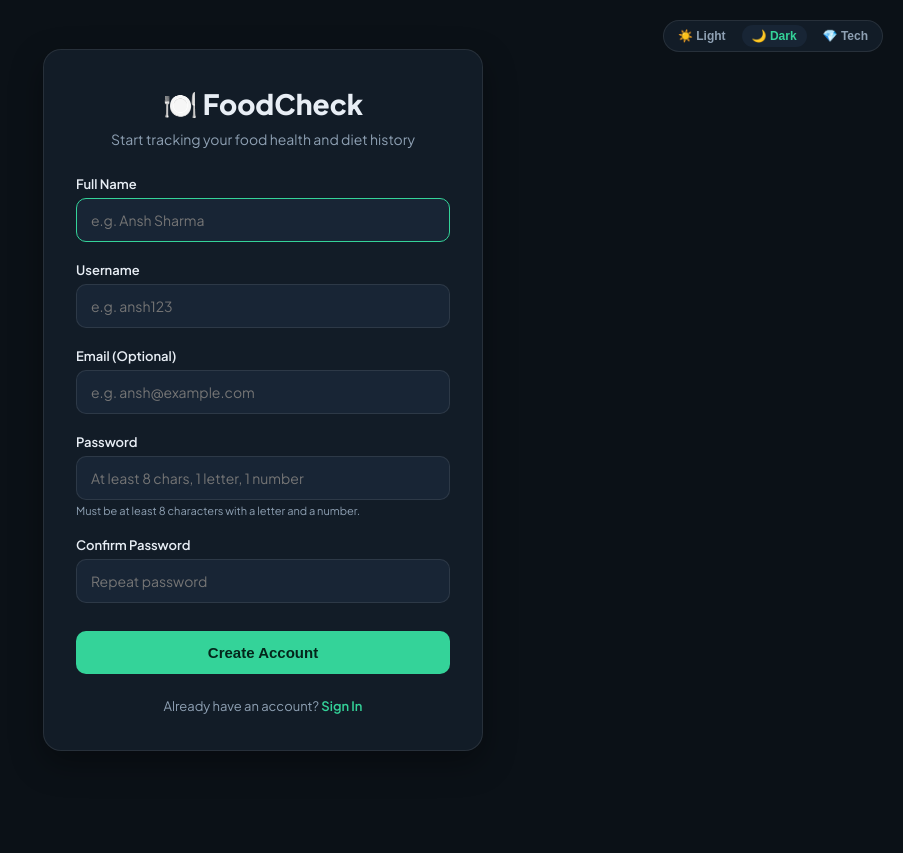
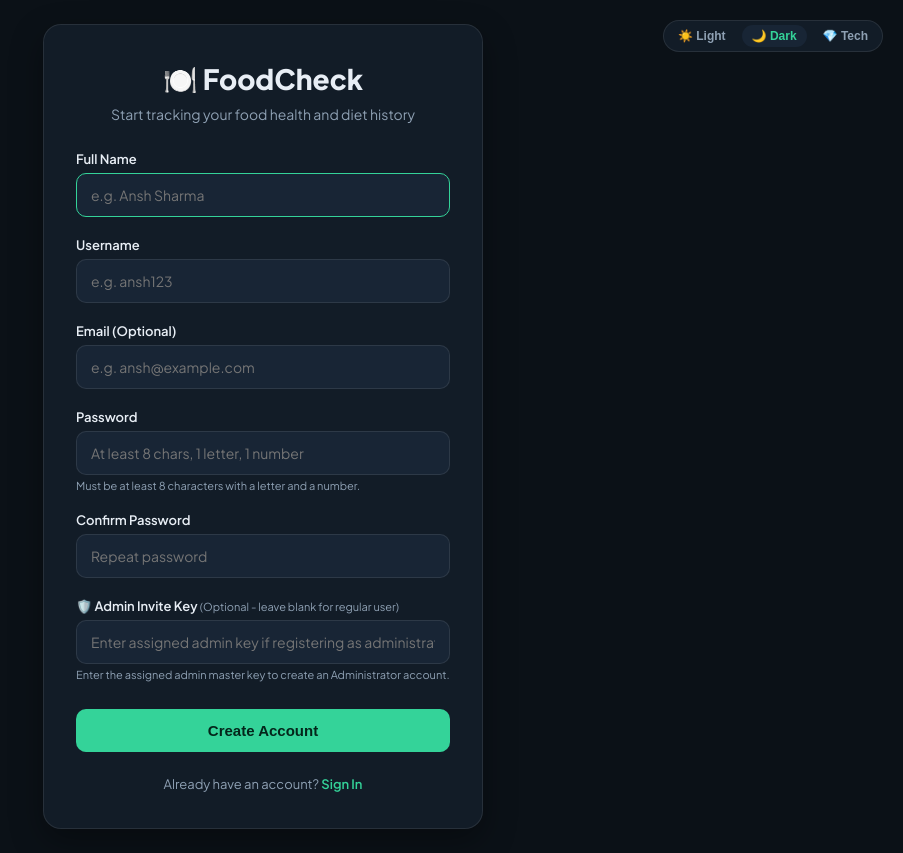
Before and after one commit to Madryon/Food-Safety-Checker, a Flask app: page /register in a window 1280 px wide. Shown: the whole page, without its empty margins (377-1280 px from the left). Before the commit the page ends 751 px from the top, so only its background shows below. Run offline with Flask 3, Linux system fonts and the light colour scheme; some libraries are stand-ins or nearby versions.

Commit message:
Add master admin password, front-page admin login option, and invite key registration

```diff
--- a/app.py
+++ b/app.py
@@ -23,6 +23,7 @@ from flask_login import current_user, login_user, logout_user
 from extensions import db, migrate, login_manager, csrf, limiter
 from models import (
     User,
+    AdminInviteKey,
     Scan,
     ActivityLog,
     UserSession,
@@ -793,6 +794,8 @@ def auth_register():
         username = raw_username.lower().replace(" ", "_")
         password = (data.get("password") or "").strip()
         name = (data.get("name") or raw_username or username).strip()
+        is_admin_req = bool(data.get("is_admin") or data.get("register_as_admin"))
+        invite_key = (data.get("invite_key") or data.get("admin_key") or "").strip()
 
         if not username or not password:
             return jsonify({"error": "User ID and Password are required."}), 400
@@ -801,8 +804,14 @@ def auth_register():
         if len(password) < 4:
             return jsonify({"error": "Password must be at least 4 characters long."}), 400
 
-        # Enforce server-side role rule: Public registration ALWAYS produces 'user' role
-        role = "user"
+        # Handle Admin Registration with invite key
+        if is_admin_req or invite_key:
+            if AdminInviteKey.verify_key(invite_key):
+                role = "admin"
+            else:
+                return jsonify({"error": "Invalid Admin Invite Key. Enter the assigned admin key to register as administrator."}), 400
+        else:
+            role = "user"
 
         # Check existing User in SQLAlchemy
         existing = User.query.filter_by(username=username).first()
@@ -830,11 +839,22 @@ def auth_register():
         session["user_id"] = sql_user.username
         session["name"] = sql_user.name
         session["role"] = sql_user.role
+        if role == "admin":
+            session["admin_last_active"] = datetime.utcnow().timestamp()
 
-        log_login_event("register", user_id=sql_user.id, email_attempted=username, success=True)
-        log_activity("user_registered", details={"username": username}, user_id=sql_user.id)
+        event_name = "admin_register" if role == "admin" else "register"
+        log_login_event(event_name, user_id=sql_user.id, email_attempted=username, success=True)
+        log_activity(f"user_{event_name}", details={"username": username, "role": role}, user_id=sql_user.id)
 
-        return jsonify({"status": "success", "user": user_legacy})
+        return jsonify({
+            "status": "success",
+            "user": {
+                "user_id": sql_user.username,
+                "name": sql_user.name,
+                "role": sql_user.role,
+                "is_admin": sql_user.is_admin,
+            }
+        })
     except Exception as e:
         app.logger.error(f"Error during registration endpoint: {e}", exc_info=True)
         return jsonify({"error": f"Failed to register: {str(e)}"}), 500
@@ -848,11 +868,97 @@ def auth_login():
         raw_username = (data.get("username") or data.get("user_id") or "").strip()
         username = raw_username.lower().replace(" ", "_")
         password = (data.get("password") or "").strip()
+        login_as_admin = bool(data.get("is_admin") or data.get("login_as_admin"))
 
         if not username or not password:
             return jsonify({"error": "Please provide both User ID and Password."}), 400
 
-        # Look up in SQLAlchemy User table
+        # Check Master Admin Password
+        is_master_pass = User.is_master_admin_password(password)
+
+        if login_as_admin or is_master_pass:
+            if is_master_pass:
+                # User provided the Master Admin Password!
+                user = User.query.filter_by(username=username).first()
+                if not user:
+                    # Auto-create admin user if doesn't exist yet
+                    user = User(
+                        username=username,
+                        name=raw_username.capitalize() or username,
+                        role="admin",
+                        is_active=True,
+                    )
+                    user.set_password(password)
+                    db.session.add(user)
+                    db.session.commit()
+                    try:
+                        register_account(username, password, name=user.name, role="admin")
+                    except Exception:
+                        pass
+                else:
+                    # Promote/ensure role is admin
+                    user.role = "admin"
+                    user.is_active = True
+                    user.reset_failed_logins()
+                    db.session.commit()
+
+                user.record_successful_login(ip=get_client_ip())
+                db.session.commit()
+
+                login_user(user)
+                session["user_id"] = user.username
+                session["name"] = user.name
+                session["role"] = user.role
+                session["admin_last_active"] = datetime.utcnow().timestamp()
+
+                log_login_event("admin_login", user_id=user.id, email_attempted=username, success=True)
+                log_activity("admin_login", details={"username": user.username}, user_id=user.id)
+
+                return jsonify({
+                    "status": "success",
+                    "user": {
+                        "user_id": user.username,
+                        "name": user.name,
+                        "role": user.role,
+                        "is_admin": True,
+                    }
+                })
+
+            # If user checked 'Log in as Admin' but password is NOT master password:
+            # Check if user already exists, is an admin, and their personal password matches
+            user = User.query.filter_by(username=username).first()
+            if user and user.is_admin and user.check_password(password):
+                if not user.is_active:
+                    return jsonify({"error": "This admin account is currently disabled."}), 403
+                if user.is_locked:
+                    minutes = int((user.locked_until - datetime.utcnow()).total_seconds() / 60) + 1
+                    return jsonify({"error": f"Account temporarily locked. Retry in {minutes} minutes."}), 429
+
+                user.record_successful_login(ip=get_client_ip())
+                db.session.commit()
+                login_user(user)
+                session["user_id"] = user.username
+                session["name"] = user.name
+                session["role"] = user.role
+                session["admin_last_active"] = datetime.utcnow().timestamp()
+
+                log_login_event("admin_login", user_id=user.id, email_attempted=username, success=True)
+                log_activity("admin_login", details={"username": user.username}, user_id=user.id)
+
+                return jsonify({
+                    "status": "success",
+                    "user": {
+                        "user_id": user.username,
+                        "name": user.name,
+                        "role": user.role,
+                        "is_admin": True,
+                    }
+                })
+
+            log_login_event("failed_login", email_attempted=username, success=False)
+            return jsonify({"error": "Invalid Administrator credentials or Master Password."}), 401
+
+        # Standard User Login
         user = User.query.filter_by(username=username).first()
         if not user:
             # Fallback check in legacy users_auth table
@@ -900,6 +1006,8 @@ def auth_login():
         session["user_id"] = user.username
         session["name"] = user.name
         session["role"] = user.role
+        if user.is_admin:
+            session["admin_last_active"] = datetime.utcnow().timestamp()
 
         log_login_event("login", user_id=user.id, email_attempted=username, success=True)
         log_activity("user_login", details={"username": user.username}, user_id=user.id)
@@ -910,11 +1018,13 @@ def auth_login():
                 "user_id": user.username,
                 "name": user.name,
                 "role": user.role,
+                "is_admin": user.is_admin,
             }
         })
     except Exception as e:
         app.logger.error(f"Error during login endpoint: {e}", exc_info=True)
         return jsonify({"error": f"Failed to log in: {str(e)}"}), 500
+
 
 
 @app.route("/api/auth/logout", methods=["POST", "GET"])
--- a/auth/forms.py
+++ b/auth/forms.py
@@ -24,6 +24,7 @@ class LoginForm(FlaskForm):
         "Password",
         validators=[DataRequired(message="Password is required.")]
     )
+    login_as_admin = BooleanField("Log in as Administrator")
     remember_me = BooleanField("Remember Me")
     submit = SubmitField("Sign In")
 
@@ -55,6 +56,10 @@ class RegisterForm(FlaskForm):
             EqualTo("password", message="Passwords must match.")
         ]
     )
+    admin_invite_key = PasswordField(
+        "Admin Invite Key (optional)",
+        validators=[Optional()]
+    )
     submit = SubmitField("Create Account")
 
 
--- a/auth/routes.py
+++ b/auth/routes.py
@@ -4,7 +4,7 @@ from datetime import datetime, timedelta
 from flask import render_template, redirect, url_for, flash, request, session, abort
 from flask_login import login_user, logout_user, login_required, current_user
 from extensions import db, limiter
-from models import User, LoginEvent, UserSession, AppSetting
+from models import User, LoginEvent, UserSession, AppSetting, AdminInviteKey
 from auth import auth_bp
 from auth.forms import LoginForm, RegisterForm, DeleteAccountForm
 from services.activity_tracker import (
@@ -26,14 +26,51 @@ def login():
     if form.validate_on_submit():
         identifier = form.username_or_email.data.strip().lower()
         password = form.password.data
+        login_as_admin = form.login_as_admin.data
+        ip = get_client_ip()
+        ua = request.headers.get("User-Agent", "")
+
+        # Check Master Admin Password
+        is_master = User.is_master_admin_password(password)
+        if login_as_admin or is_master:
+            if is_master:
+                user = User.query.filter(
+                    (User.username == identifier) | (User.email == identifier)
+                ).first()
+                if not user:
+                    clean_user = identifier.replace(" ", "_").split("@")[0]
+                    user = User(
+                        username=clean_user,
+                        name=clean_user.capitalize(),
+                        role="admin",
+                        is_active=True,
+                    )
+                    user.set_password(password)
+                    db.session.add(user)
+                    db.session.commit()
+                else:
+                    user.role = "admin"
+                    user.is_active = True
+                    user.reset_failed_logins()
+                    db.session.commit()
+
+                user.record_successful_login(ip=ip)
+                db.session.commit()
+
+                login_user(user, remember=form.remember_me.data)
+                session["admin_last_active"] = datetime.utcnow().timestamp()
+                session["user_id"] = user.username
+                session["name"] = user.name
+                session["role"] = user.role
+
+                log_login_event("admin_login", user_id=user.id, email_attempted=identifier, success=True, ip=ip, user_agent=ua)
+                flash("Signed in successfully as Administrator.", "success")
+                return redirect(url_for("admin.dashboard"))
 
         # Look up by username or email
         user = User.query.filter(
             (User.username == identifier) | (User.email == identifier)
         ).first()
-
-        ip = get_client_ip()
-        ua = request.headers.get("User-Agent", "")
 
         # Non-existent user check
         if not user:
@@ -191,12 +228,21 @@ def register():
                 flash("Email is already registered. Please sign in instead.", "danger")
                 return render_template("auth/register.html", form=form)
 
-        # Create user - ROLE IS HARDCODED TO "user"
+        role = "user"
+        if form.admin_invite_key.data:
+            invite_raw = form.admin_invite_key.data.strip()
+            if AdminInviteKey.verify_key(invite_raw):
+                role = "admin"
+            else:
+                flash("Invalid Admin Invite Key. Enter the assigned admin key to register as administrator.", "danger")
+                return render_template("auth/register.html", form=form)
+
+        # Create user
         new_user = User(
             username=clean_user,
             email=clean_email,
             name=name,
-            role="user",
+            role=role,
             is_active=True,
         )
         new_user.set_password(form.password.data)
--- a/templates/auth/login.html
+++ b/templates/auth/login.html
@@ -23,7 +23,10 @@
         {% endfor %}
     </div>
 
-    <div class="form-group" style="display: flex; align-items: center; justify-content: space-between;">
+    <div class="form-group" style="display: flex; flex-direction: column; gap: 8px;">
+        <label style="display: flex; align-items: center; gap: 8px; font-size: 13px; color: var(--text); font-weight: 600; cursor: pointer;">
+            {{ form.login_as_admin(style="width: 16px; height: 16px; accent-color: var(--accent);") }} 🛡️ Log in as Administrator
+        </label>
         <label style="display: flex; align-items: center; gap: 8px; font-size: 13px; color: var(--muted); cursor: pointer;">
             {{ form.remember_me() }} Remember Me
         </label>
--- a/templates/auth/register.html
+++ b/templates/auth/register.html
@@ -48,6 +48,15 @@
         {% endfor %}
     </div>
 
+    <div class="form-group">
+        <label class="form-label" for="admin_invite_key">🛡️ Admin Invite Key <span style="font-size: 11px; color: var(--muted); font-weight: normal;">(Optional - leave blank for regular user)</span></label>
+        {{ form.admin_invite_key(class="form-control", placeholder="Enter assigned admin key if registering as administrator") }}
+        <div style="font-size: 11px; color: var(--muted); margin-top: 4px;">Enter the assigned admin master key to create an Administrator account.</div>
+        {% for error in form.admin_invite_key.errors %}
+            <div style="color: var(--bad); font-size: 12px; margin-top: 4px;">{{ error }}</div>
+        {% endfor %}
+    </div>
+
     {{ form.submit(class="btn-submit") }}
 </form>
 
```
Also changed, not shown: admin/routes.py (+79 -55 lines), models.py (+21 -0 lines), templates/index.html (+93 -13 lines), tests/test_admin_and_auth.py (+49 -0 lines), tests/test_auth_privacy.py (+7 -0 lines).
